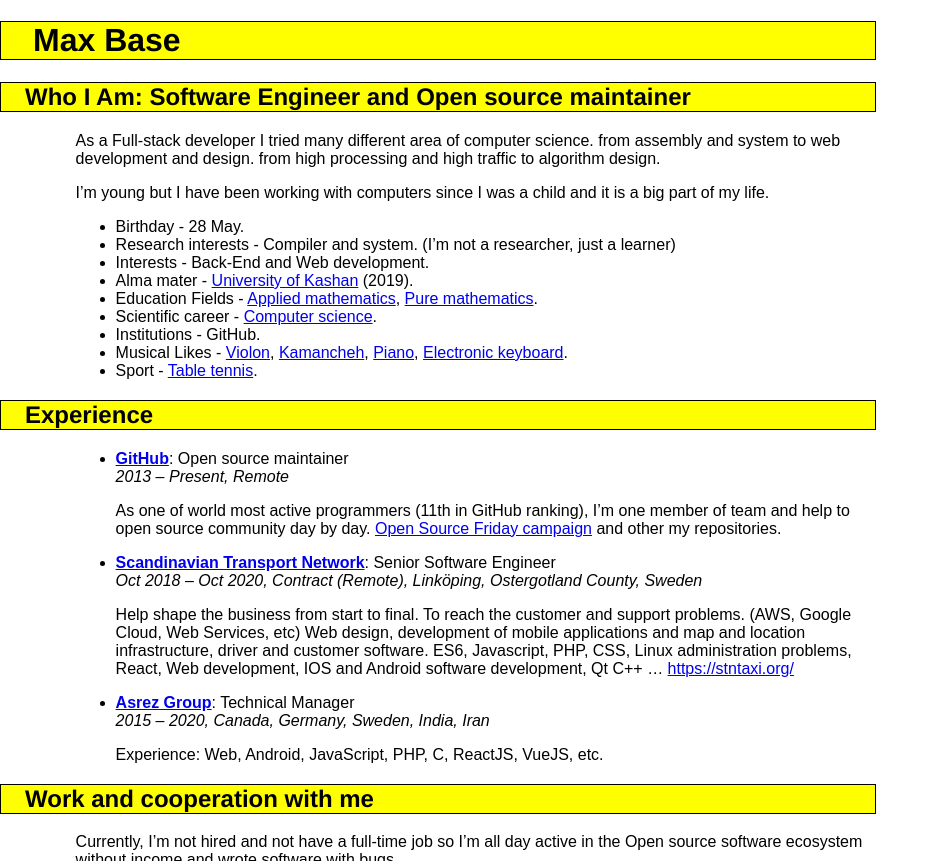
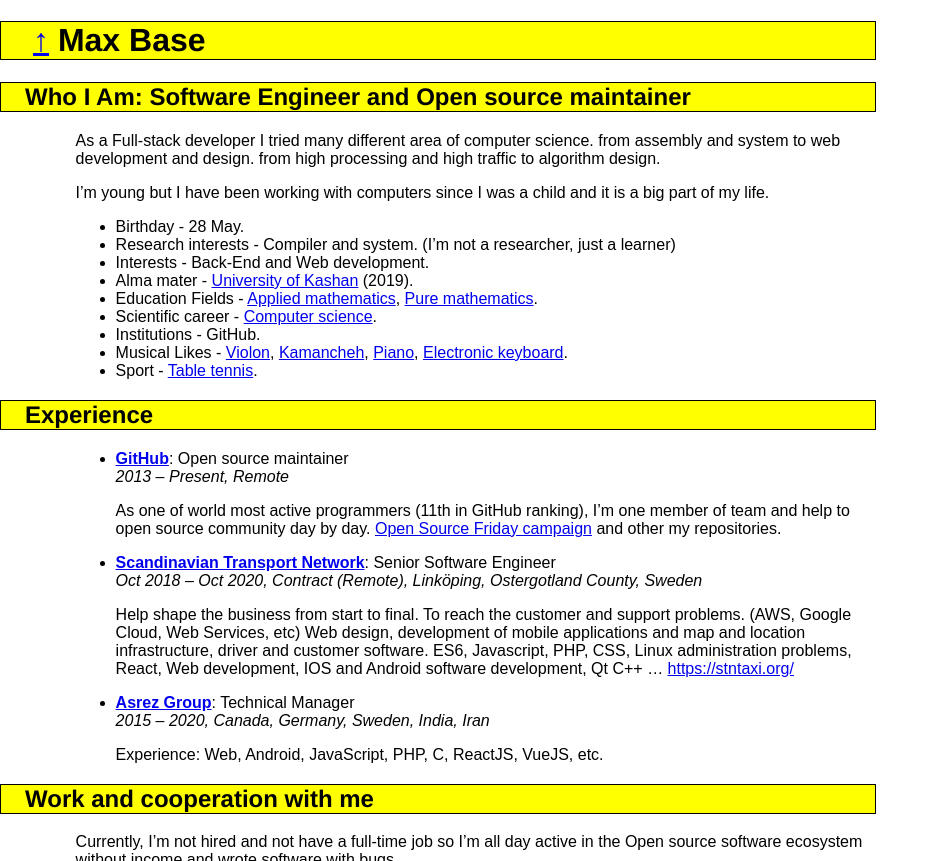
Before and after one commit to dev-blueMagician/NextCommunity.github.io, a Jekyll site: the page built from about/index.md, in a window 1280 px wide and 900 px high, cut to the strip 0-861 px from the top of the window. Shown: the whole strip, without its empty margins (0-939 px from the left). Built offline with Jekyll 4.4.1, drawn with Linux system fonts in a browser that asks for light colours.

Commit message:
add back btn at /about page

```diff
--- a/about/index.md
+++ b/about/index.md
@@ -4,7 +4,10 @@ permalink: /about/
 title: Max Base - Software Engineer and Open source maintainer
 ---
 
-# Max Base
+<h1>
+<a href="/">&uarr;</a>
+Max Base
+</h1>
 
 ## Who I Am: Software Engineer and Open source maintainer
 
```
